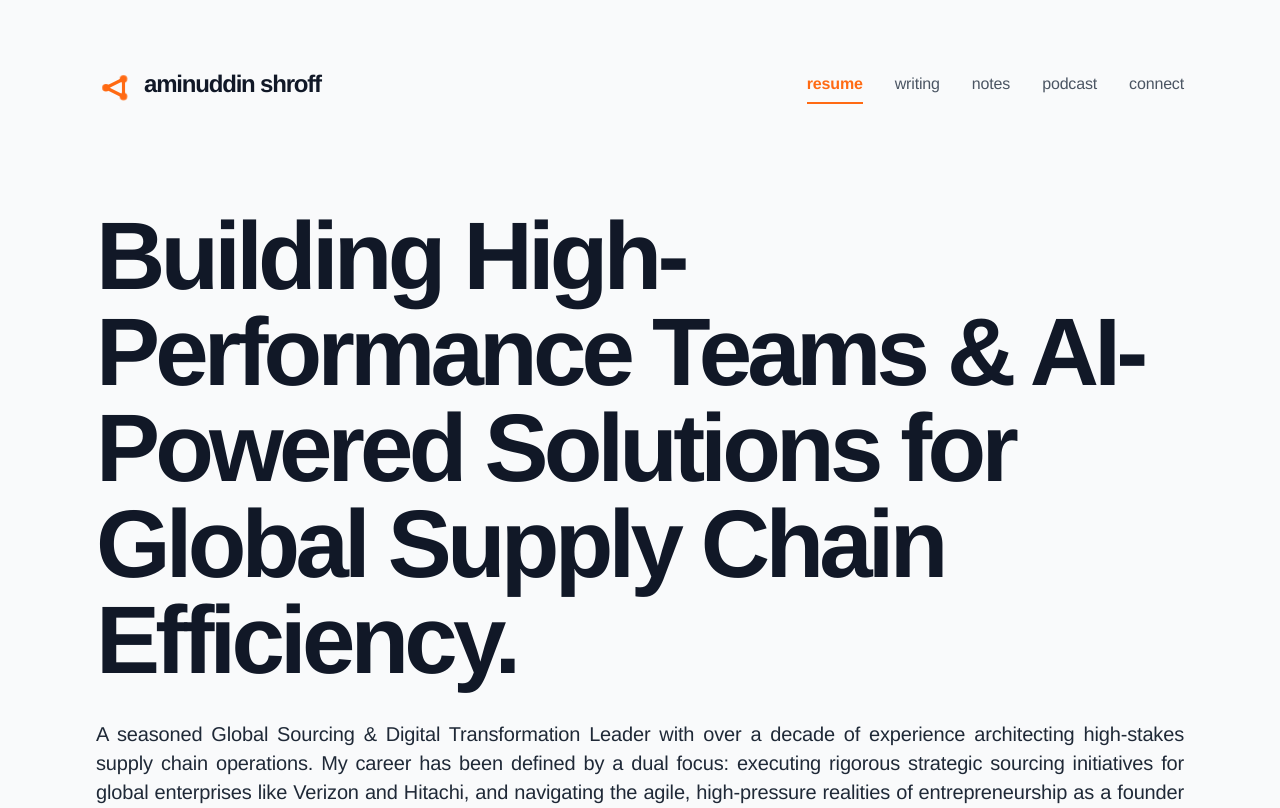
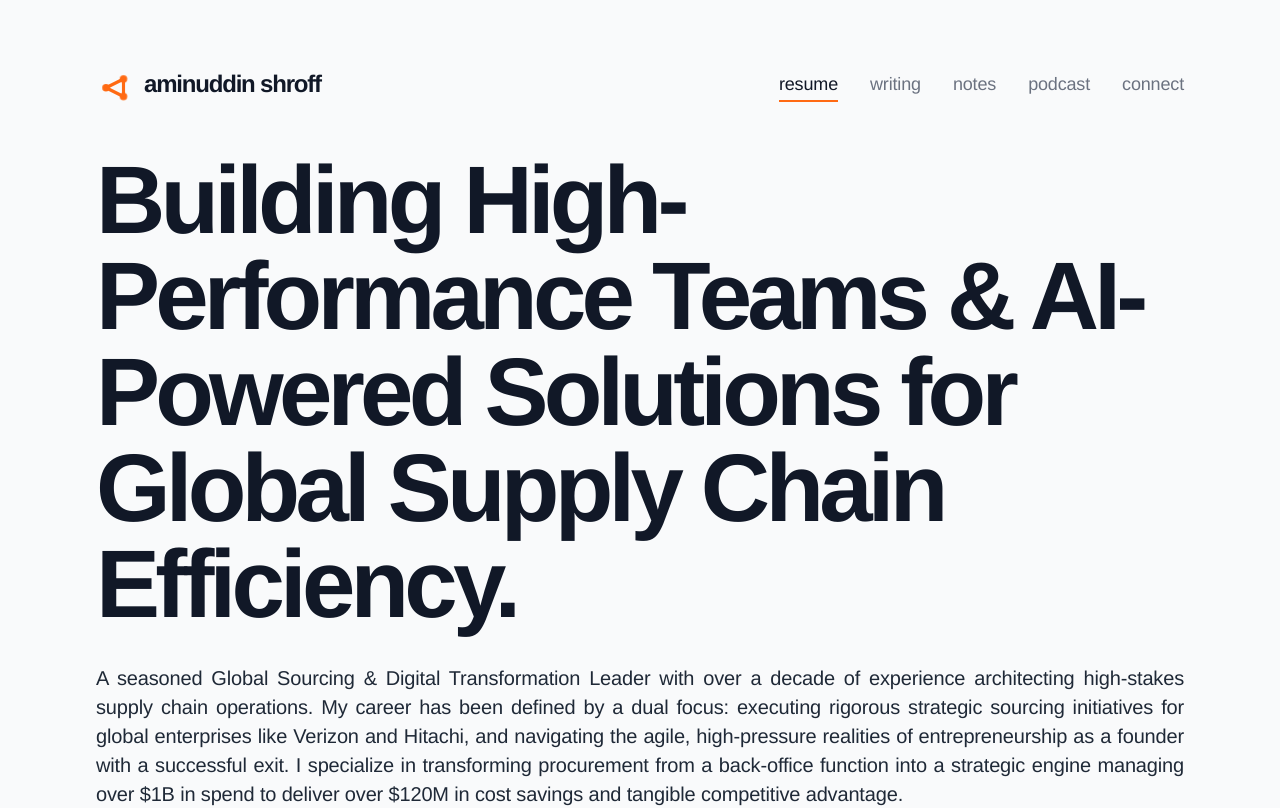
Before and after one commit to hipxcomical/aminuddinshroff, a React (Vite) app: page / in a window 1280 px wide. Shown: the top 808 px of the page. Built offline with nearby package versions, Linux system fonts and the light colour scheme.

Commit message:
feat(header): Enhance header for better navigation and styling
Adjusted header component to improve visual presentation and navigation experience. Introduced relative positioning and z-index for better layering, and updated navigation link styling for a more modern look and feel.

```diff
--- a/components/Header.tsx
+++ b/components/Header.tsx
@@ -1,3 +1,4 @@
+
 import React, { useState, useEffect } from 'react';
 import { NavLink, Link } from 'react-router-dom';
 import Logo from './Logo';
@@ -25,14 +26,15 @@ const Header: React.FC = () => {
 
   return (
     <>
-      <header className="w-full mx-auto px-6 md:px-16 lg:px-24 pt-12 pb-20 md:pt-16">
+      {/* Main Header */}
+      <header className="w-full mx-auto px-6 md:px-16 lg:px-24 pt-12 pb-6 md:pt-16 relative z-40">
         <div className="flex justify-between items-center">
           <Link to="/" className="relative z-50" onClick={() => setIsMenuOpen(false)}>
             <Logo />
           </Link>
 
-          {/* Desktop Navigation */}
-          <nav className="hidden md:flex items-center space-x-6 md:space-x-8 text-base">
+          {/* Desktop Horizontal Navigation */}
+          <nav className="hidden md:flex items-center space-x-8">
             {navLinks.map((link) => (
               link.isExternal ? (
                 <a
@@ -40,7 +42,7 @@ const Header: React.FC = () => {
                   href={link.path}
                   target="_blank"
                   rel="noopener noreferrer"
-                  className="nav-link relative transition-all duration-200 py-1 text-gray-600 hover:text-brand-orange transform hover:-translate-y-0.5"
+                  className="nav-link relative text-lg font-medium text-gray-500 hover:text-gray-900 transition-colors duration-300"
                 >
                   {link.name}
                 </a>
@@ -50,7 +52,7 @@ const Header: React.FC = () => {
                   to={link.path}
                   end={link.path === '/'}
                   className={({ isActive }) =>
-                    `nav-link relative transition-all duration-200 py-1 transform hover:-translate-y-0.5 ${isActive ? 'text-brand-orange font-bold active-nav-link' : 'text-gray-600 hover:text-brand-orange'}`
+                    `nav-link relative text-lg font-medium transition-colors duration-300 ${isActive ? 'text-gray-900 active-nav-link' : 'text-gray-500 hover:text-gray-900'}`
                   }
                 >
                   {link.name}
```
